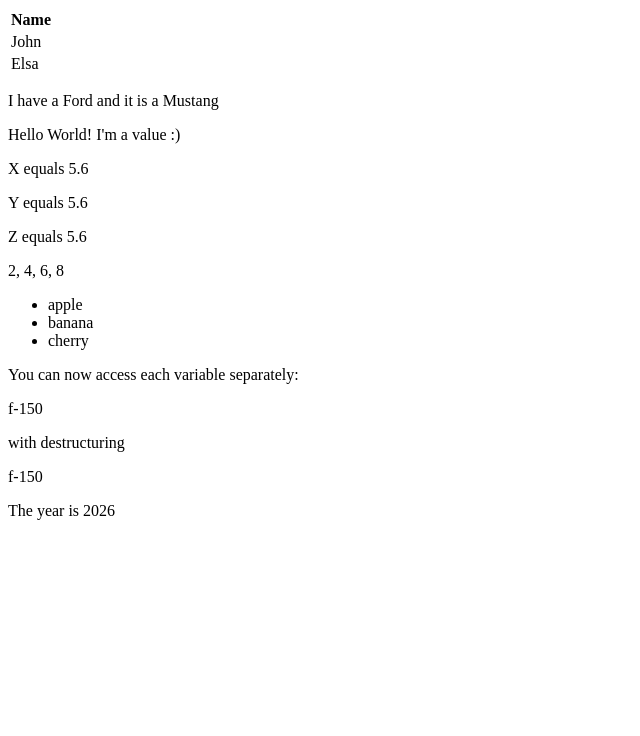
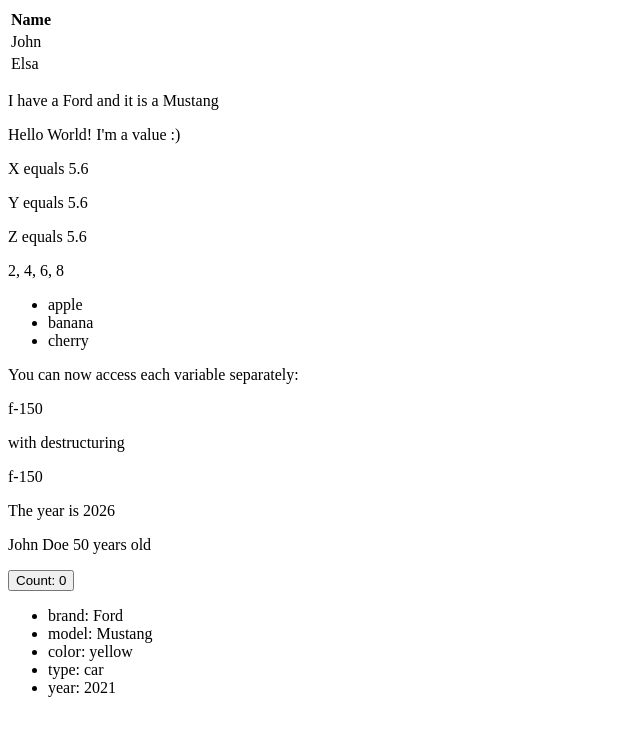
Before and after one commit to Dualboi/Learning-React, a React (Vite) app in the folder react-test/: page / in a window 1280 px wide. Shown: the top 736 px of the page, without its empty margins (0-640 px from the left). Built offline with nearby package versions, Linux system fonts and the light colour scheme.

Commit message:
continuing W3Schools Intro to React

```diff
--- a/react-test/src/main.jsx
+++ b/react-test/src/main.jsx
@@ -1,4 +1,5 @@
 import { createRoot } from 'react-dom/client'
+import React, { useState } from 'react';
 
 const myelement =  (
   <table>
@@ -71,7 +72,8 @@ function MyList(){
 
 // Destructuring assignment
 // Note: Destructuring makes React code cleaner and more readable by reducing repetitive object and array access.
-// Destructuring is a JavaScript feature that allows you to extract values from objects or arrays into distinct variables. In React, it's commonly used with props, hooks, and state management.
+// Destructuring is a JavaScript feature that allows you to extract values from objects or arrays into distinct variables.
+// In React, it's commonly used with props, hooks, and state management.
 
 // old way
 const vehicle = ['mustang', 'f-150', 'expedition'];
@@ -95,6 +97,54 @@ function dateInfo(dat) {
 const [date, month, year] = dateInfo(new Date())
 
 
+const person = {
+  firstName: "John",
+  lastName: "Doe",
+  age: 50
+};
+
+// Destructuring
+let {firstName, lastName, age} = person;
+
+// Destructuring in useState Hook
+function Counter(){
+  // Destructuring the array returned by useState
+  const [count, setCount] = useState(0);
+
+  return (
+    <button onClick={() => setCount(count + 1)}>
+      Count: {count}
+    </button>
+  )
+}
+
+// Spread operator ...
+const cars = {
+  brand: 'Ford',
+  model: 'Mustang',
+  color: 'red'
+}
+
+const car_more = {
+  type: 'car',
+  year: 2021,
+  color: 'yellow'
+}
+
+const mycars = {...cars, ...car_more}
+
+function mapping_the_output(){
+  return (
+    <ul>
+      {Object.entries(mycars).map(([key, value]) =>
+        <li key={key}>{key}: {value}</li>
+      )}
+    </ul>
+  )
+}
+
+
+
 createRoot(document.getElementById('root')).render(
   <div>
   {myelement}
@@ -109,8 +159,9 @@ createRoot(document.getElementById('root')).render(
   <p>{truck}</p>
   <p>with destructuring</p>
   <p>{truck2}</p>
-
   <p>The year is {year}</p>
-
+  <p>{firstName} {lastName} {age} years old</p>
+  <Counter />
+  {mapping_the_output()}
   </div>
 )
```
